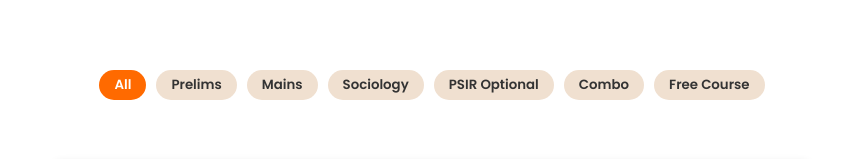
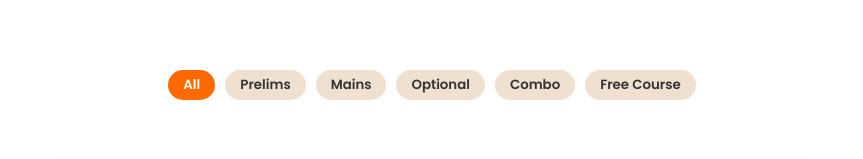
Before and after one commit to jaichaudhary/mentor-guru, a React (Create React App) app: page / in a window 1280 px wide. Shown: the part 1086-1245 px from the top of the page, without its empty margins (208-1071 px from the left). Built offline with nearby package versions, Linux system fonts and the light colour scheme.

Commit message:
brochure update

```diff
--- a/src/components/batch/batch.js
+++ b/src/components/batch/batch.js
@@ -38,7 +38,8 @@ export default function Batch() {
     ],
     image: "SOCIOLOGY.jpg",
     buyLink: "https://hbzxwj.courses.store/620343",
-    brochureLink: "https://drive.google.com/file/d/1l-jDj0c47JCJg-KnbMO9WkXhXUnePPNM/view?usp=sharing",
+    brochureLink:
+      "https://drive.google.com/file/d/113AHQ6zNPQ-909qW9iH3L53CeBAEIZxs/view?usp=sharing",
   };
 
   const psirCourse = {
@@ -51,7 +52,8 @@ export default function Batch() {
     ],
     image: "PSIR-OPTIONAL.jpg",
     buyLink: "https://hbzxwj.courses.store/620339",
-    brochureLink: "https://drive.google.com/file/d/1lGF10e9uyAWap23aGC6YI-1HNdciYufV/view?usp=sharing",
+    brochureLink:
+      "https://drive.google.com/file/d/1MuC4H2TUuY-iR5i8LimVVw7tX9TbX00h/view?usp=sharing",
   };
 
   const batchPrograms = {
@@ -66,7 +68,8 @@ export default function Batch() {
         ],
         image: "prelims.svg",
         buyLink: "https://hbzxwj.courses.store/614904",
-        brochureLink: "https://drive.google.com/file/d/1OyFeqY8jiJaS3Maox6bjC_ZNNJ0Selz6/view?usp=sharing",
+        brochureLink:
+          "https://drive.google.com/file/d/1OyFeqY8jiJaS3Maox6bjC_ZNNJ0Selz6/view?usp=sharing",
       },
       {
         guidance: "✨ Customized Support",
@@ -78,7 +81,8 @@ export default function Batch() {
         ],
         image: "CSAT-COURSE-2025.jpg",
         buyLink: "https://hbzxwj.courses.store/614936",
-        brochureLink: "https://drive.google.com/file/d/1YBvWh4wTRUkydtuTFFjv8-pDF735NoDB/view?usp=sharing",
+        brochureLink:
+          "https://drive.google.com/file/d/1YBvWh4wTRUkydtuTFFjv8-pDF735NoDB/view?usp=sharing",
       },
     ],
     Mains: [
@@ -92,15 +96,19 @@ export default function Batch() {
         ],
         image: "moksha-plus.jpg",
         buyLink: "https://hbzxwj.courses.store/614924",
-        brochureLink: "https://drive.google.com/file/d/1nrMS5ZJ_dPqoI3jrqIPGB1gWUDTizECq/view?usp=sharing",
+        brochureLink:
+          "https://drive.google.com/file/d/1nrMS5ZJ_dPqoI3jrqIPGB1gWUDTizECq/view?usp=sharing",
       },
     ],
-    Sociology: [sociologyCourse],
-    "PSIR Optional": [psirCourse],
+
+    // --- Combine Sociology and PSIR into a single "Optional" tab ---
+    Optional: [sociologyCourse, psirCourse],
+
     Combo: [comboCourse],
     Free: [freeCourse],
   };
 
+  // Flatten all programs into a single array for the "All" tab
   const allPrograms = [...Object.values(batchPrograms).flat()];
 
   return (
@@ -131,22 +139,18 @@ export default function Batch() {
           >
             Mains
           </button>
+
+          {/* Removed individual "Sociology" & "PSIR Optional" buttons
+              and replaced with a single "Optional" button */}
           <button
             className={`batch-details__year-button ${
-              activeBatch === "Sociology" ? "active" : ""
+              activeBatch === "Optional" ? "active" : ""
             }`}
-            onClick={() => setActiveBatch("Sociology")}
+            onClick={() => setActiveBatch("Optional")}
           >
-            Sociology
+            Optional
           </button>
-          <button
-            className={`batch-details__year-button ${
-              activeBatch === "PSIR Optional" ? "active" : ""
-            }`}
-            onClick={() => setActiveBatch("PSIR Optional")}
-          >
-            PSIR Optional
-          </button>
+
           <button
             className={`batch-details__year-button ${
               activeBatch === "Combo" ? "active" : ""
--- a/src/components/topstrip/TopStrip.js
+++ b/src/components/topstrip/TopStrip.js
@@ -4,9 +4,9 @@ import "./topstrip.css";
 function TopStrip() {
   return (
     <div className="topstrip">
-      Get 1:1 DAF analysis with Dipendra Adhikari
+      Have a doubt? Get call back from team.
       <a
-        href="https://forms.gle/AMMQNJDRif5PK1oVA"
+        href="https://docs.google.com/forms/d/e/1FAIpQLSdo9ll59vgBzjccHPlbHK_Ggdop0akf7_3-iqPIIZyUVVu3lQ/viewform?usp=sf_link"
         target="_blank"
         rel="noopener noreferrer"
         className="topstrip__button"
```
